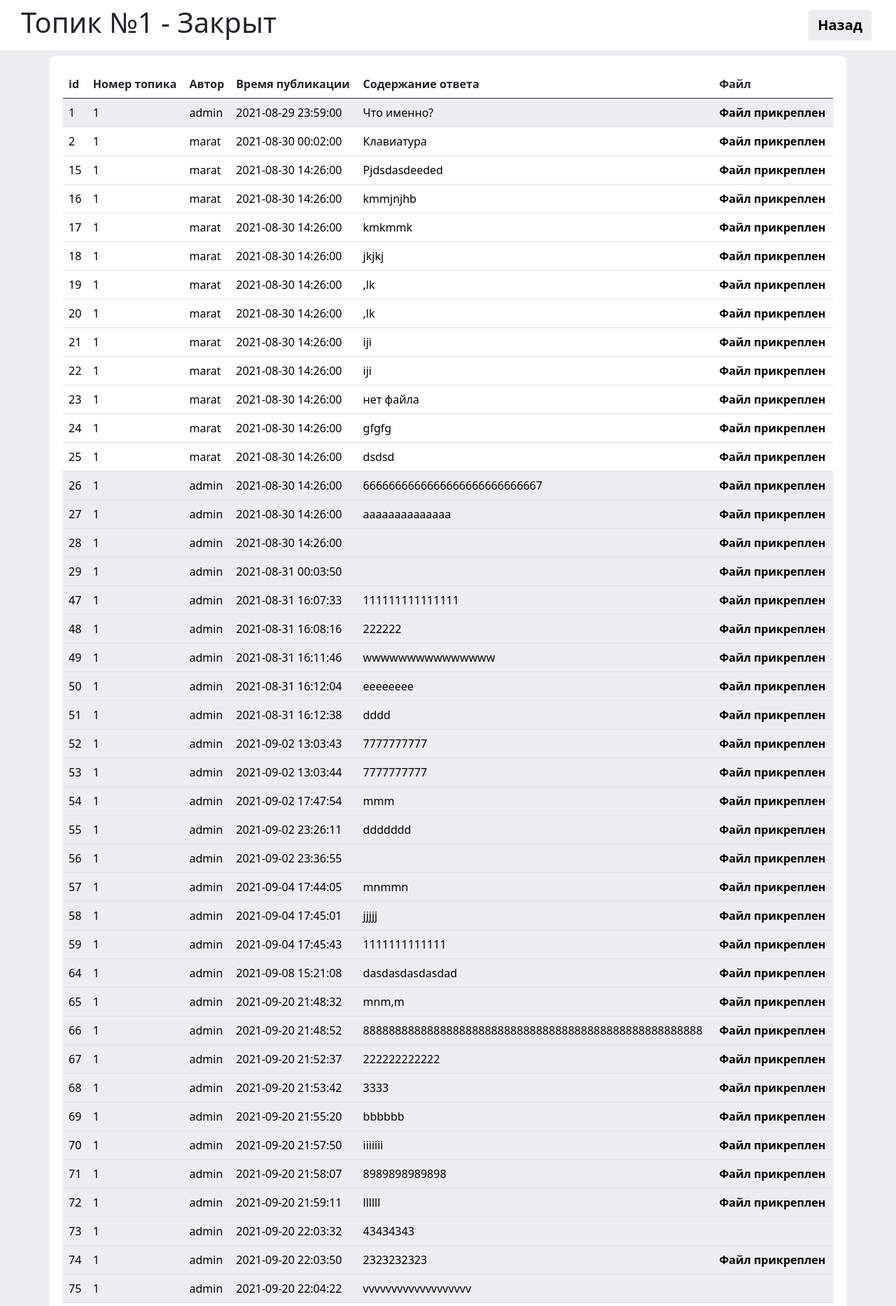
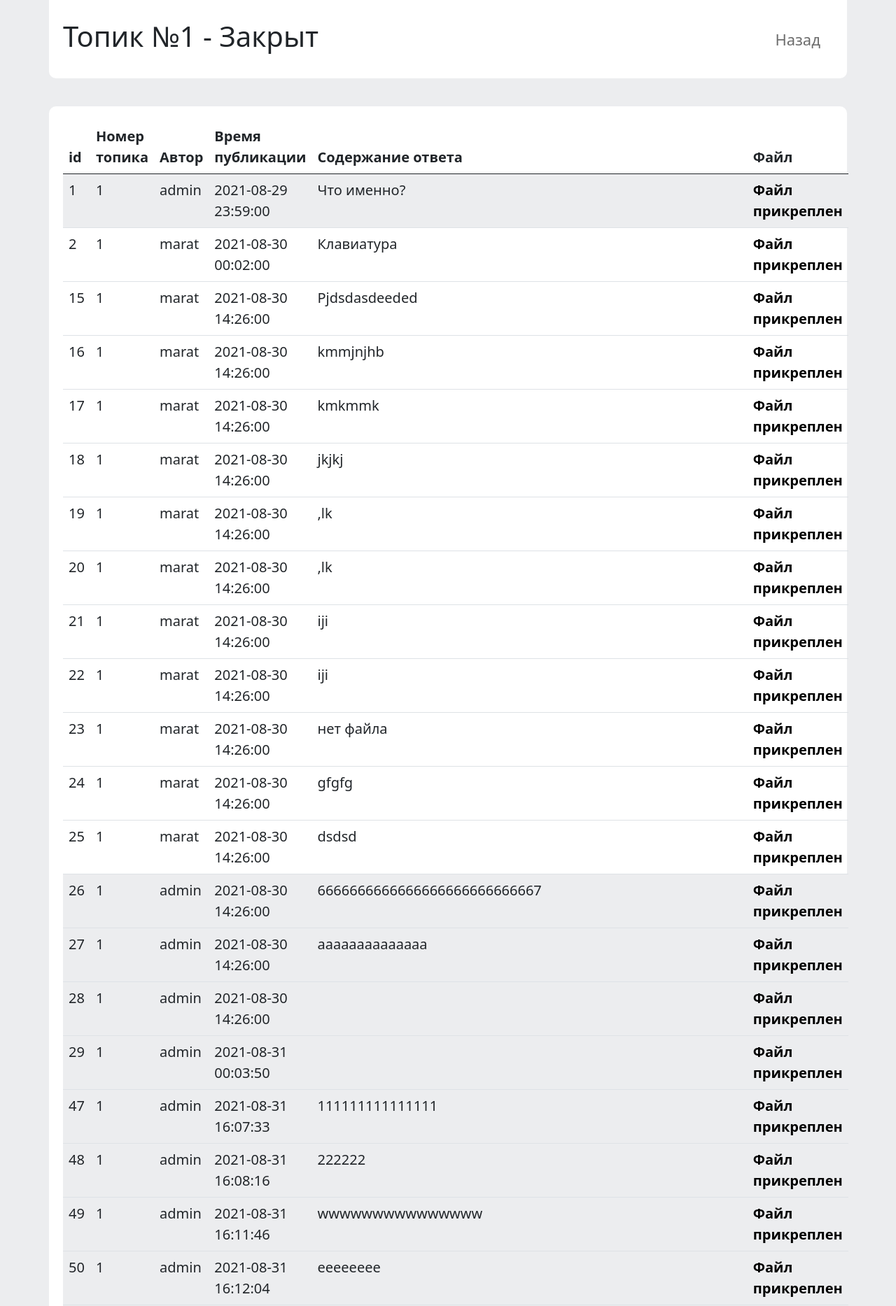
Before and after one commit to Kurligin/mod-bot-v2, a Flask app: page /talk/1 in a window 1280 px wide. Shown: the top 1867 px of the page at 70% size. Run offline with Flask 2, Linux system fonts and the light colour scheme; data comes from the database, SQL or seed files in the repository.

Commit message:
bot version 0.4

```diff
--- a/main.py
+++ b/main.py
@@ -246,7 +246,7 @@ def index1(status):
         topic_table = cursor.fetchall()  # fetchall() это перевод объекта в кортеж
 
     connection.close()
-    return render_template('index.html', topic_table=topic_table)
+    return render_template('index.html', topic_table=topic_table, status=status, updates=True)
 
 
 @app.route('/talk/<text>')  # done!
--- a/static/style.css
+++ b/static/style.css
@@ -7,20 +7,9 @@ body {
     background-color: #ECEDEF;
 }
 
-header {
-    top: 0;
-    width: 100%;
-    position: fixed;
-    background-color: white;
-
-    display: block;
-    justify-content: space-between;
-
-    padding: 0 30px;
-}
-
 main {
-    margin-top: 80px;
+    margin-top: 40px;
+    margin-bottom: 40px;
 }
 
 a {
@@ -30,28 +19,61 @@ a {
 
 
 
+
+/* ------ ------ Head part ------ ------ */
+.head-div {
+    border-bottom-left-radius: 10px;
+    border-bottom-right-radius: 10px;
+}
+
+.hlink {
+    margin: auto 5px;
+    font-size: 22px;
+    border-color: none;
+    border-radius: none;
+    color: rgb(108, 108, 108);
+}
+
+.hlink:hover {
+    background-color: #ECEDEF;
+    transition: 0.5s;
+}
+
+.links {
+    display: flex;
+    flex-direction: row;
+}
+
+header h1 {
+    margin-right: 20px;
+}
+
+
+
+/* ------ ------ Main part ------ ------ */
+.container {
+    background-color: white;
+
+    margin: 0 auto;
+    padding: 20px;
+    font-size: 20px;
+
+}
+
+.main-div {
+    border-radius: 10px;
+}
+
 .index:hover {
     background-color: #ECEDEF;
     transition: 0.2s;
 }
 
-.container {
-    background-color: white;
 
-    margin: 30px auto;
-    padding: 20px;
-    border-radius: 10px;
-}
 
-.hlink {
-    margin: auto 5px;
-    font-size: 20px;
-    background-color: #ECEDEF;
-    border-color: none;
-    color: black;
-}
 
-.hlink:hover {
-    background-color: #b7b7b7;
-    transition: 0.5s;
-}
+/* ------ ----- Footer part ----- ------ */
+/* .footer-div {
+    border-top-left-radius: 10px;
+    border-top-right-radius: 10px;
+} */
--- a/templates/close_topic.html
+++ b/templates/close_topic.html
@@ -13,7 +13,7 @@
 
 <body>
     <header>
-        <div class="header">
+        <div class="container head-div">
             <nav class="navbar">
                 <h1>{{ sucsess }}</h1>
                 <div class="links">
--- a/templates/talk.html
+++ b/templates/talk.html
@@ -13,19 +13,19 @@
 
 <body>
     <header>
-        <div class="header">
+        <div class="container head-div">
             <nav class="navbar">
-                <div>
+                <div class="links">
                     <h1>Топик №{{text}} - {% if where_name==4 %} Открыт {% else %} Закрыт {% endif %}</h1>
                 </div>
 
-                <a class="btn hlink" href="/admin/all"><b>Назад</b></a>
+                <a class="btn hlink" href="/admin/all">Назад</a>
             </nav>
         </div>
     </header>
 
     <main>
-        <div class="container">
+        <div class="container main-div">
             <table class="table">
                 <thead>
                     <tr>
@@ -41,11 +41,11 @@
                 <tbody>
                     {% for i in talk_table %}
                     <tr {% if i.author=="admin" %} style="background-color: #ECEDEF;" {% endif %}>
-                        <td><a href="">{{i.id}}</a></td>
-                        <td><a href="">{{i.topic_id}}</a></td>
-                        <td><a href="">{{i.author}}</a></td>
-                        <td><a href="">{{i.date_time}}</a></td>
-                        <td><a href="">{{i.answer}}</a></td>
+                        <td>{{i.id}}</td>
+                        <td>{{i.topic_id}}</td>
+                        <td>{{i.author}}</td>
+                        <td>{{i.date_time}}</td>
+                        <td>{{i.answer}}</td>
                         <td><a href="">{% if i.file_name != "" %}<a href="{{i.file_name}}"><b>Файл прикреплен</b></a>{% endif %}</a></td>
                     </tr>
                     {% endfor %}
@@ -73,22 +73,21 @@
 
 
     <footer>
-        <div class="container">
-            <div class="footer">
+        <div class="container main-div">
             <nav class="navbar">
                 <h2>Закрыть топик</h2>
 
                 <form class="row" action="/close_handler" method="POST">
                     <input type="hidden" value="{{text}}" name="topic_id">
-                        <div class="col-auto">
-                            <input type="text" class="form-control" placeholder="Введите пароль" name="password_close">
-                        </div>
-                        <div class="col-auto">
-                            <button type="submit" class="btn hlink" onclick="parentNode.submit();"><b>Закрыть</b></button>
+
+                    <div class="input-group">
+                        <input type="text" class="form-control" placeholder="Введите пароль"
+                        aria-describedby="button-addon2" name="password_close">
+                        <button class="btn btn-outline-secondary" type="button submit" id="button-addon2"
+                        onclick="parentNode.submit();">Закрыть</button>
                     </div>
                 </form>
             </nav>
-            </div>
         </div>
     </footer>
 </body>
```
Also changed, not shown: templates/index.html (+11 -7 lines). Lines whose indentation alone changed are shown as unchanged.
